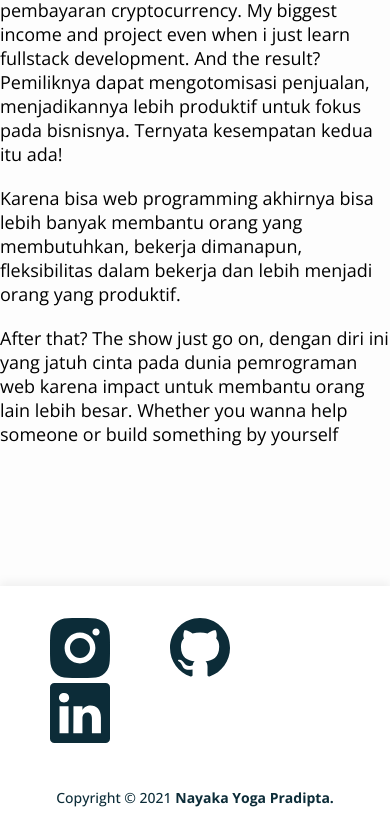
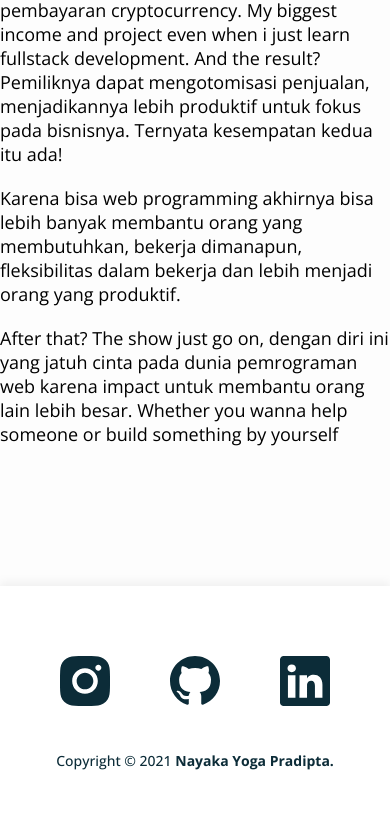
Before and after one commit to nayakayp/nayakayp.com, a Next.js app: page /profil in a window 390 px wide. Shown: the part 1913-2753 px from the top of the page. Built offline with nearby package versions, Linux system fonts and the light colour scheme.

Commit message:
optimizing mobile

```diff
--- a/components/layout.js
+++ b/components/layout.js
@@ -59,6 +59,7 @@ export default function Layout({ children, home }) {
         footer p {
           font-size: 1.4rem;
         }
+
         main {
           min-height: 60vh;
         }
@@ -100,6 +101,10 @@ export default function Layout({ children, home }) {
             width: 3rem;
             background: var(--primary-color);
             margin-bottom: 0.5rem;
+          }
+          footer svg {
+            width: 5rem;
+            height: 5rem;
           }
         }
       `}</style>
@@ -220,7 +225,7 @@ export default function Layout({ children, home }) {
                 xmlns="http://www.w3.org/2000/svg"
               >
                 <path
-                  d="M0 4.2975C0 1.92375 1.9725 0 4.40625 0H55.5938C58.0275 0 60 1.92375 60 4.2975V55.7025C60 58.0763 58.0275 60 55.5938 60H4.40625C1.9725 60 0 58.0763 0 55.7025V4.2975ZM18.5362 50.2275V23.1338H9.5325V50.2275H18.5362ZM14.0363 19.4325C17.175 19.4325 19.1287 17.355 19.1287 14.7525C19.0725 12.0938 17.1788 10.0725 14.0963 10.0725C11.0138 10.0725 9 12.0975 9 14.7525C9 17.355 10.9537 19.4325 13.9762 19.4325H14.0363ZM32.4412 50.2275V35.0963C32.4412 34.2863 32.5013 33.4762 32.7412 32.8988C33.39 31.2825 34.8713 29.6063 37.3613 29.6063C40.62 29.6063 41.9212 32.0888 41.9212 35.7337V50.2275H50.925V34.6875C50.925 26.3625 46.485 22.4925 40.56 22.4925C35.7825 22.4925 33.6413 25.1175 32.4412 26.9662V27.06H32.3813C32.4012 27.0287 32.4212 26.9974 32.4412 26.9662V23.1338H23.4412C23.5537 25.6763 23.4412 50.2275 23.4412 50.2275H32.4412Z"
+                  d="M0 4.2975C0 1.92375 1.9725 0 4.40625 0H55.5938C58.0275 0 60 1.92375 60 4.2975V55.7025C60 58.0762 58.0275 60 55.5938 60H4.40625C1.9725 60 0 58.0762 0 55.7025V4.2975ZM18.5362 50.2275V23.1338H9.5325V50.2275H18.5362ZM14.0363 19.4325C17.175 19.4325 19.1287 17.355 19.1287 14.7525C19.0725 12.0938 17.1788 10.0725 14.0963 10.0725C11.0138 10.0725 9 12.0975 9 14.7525C9 17.355 10.9537 19.4325 13.9762 19.4325H14.0363ZM32.4412 50.2275V35.0963C32.4412 34.2863 32.5012 33.4763 32.7412 32.8988C33.39 31.2825 34.8713 29.6063 37.3613 29.6063C40.62 29.6063 41.9212 32.0887 41.9212 35.7337V50.2275H50.925V34.6875C50.925 26.3625 46.485 22.4925 40.56 22.4925C35.7825 22.4925 33.6412 25.1175 32.4412 26.9662V27.06H32.3813C32.4012 27.0287 32.4212 26.9974 32.4412 26.9662V23.1338H23.4412C23.5537 25.6763 23.4412 50.2275 23.4412 50.2275H32.4412Z"
                   fill="#0C2C38"
                 />
               </svg>
--- a/components/ui/component-form.js
+++ b/components/ui/component-form.js
@@ -55,6 +55,9 @@ export default function ComponentForm() {
           font-weight: 400;
         }
         @media screen and (max-width: 414px) {
+          .root {
+            width: 100%;
+          }
           .submit-wrapper {
             flex-direction: column;
           }
```
Also changed, not shown: public/images/icons/linkedin-vector.svg (added).
